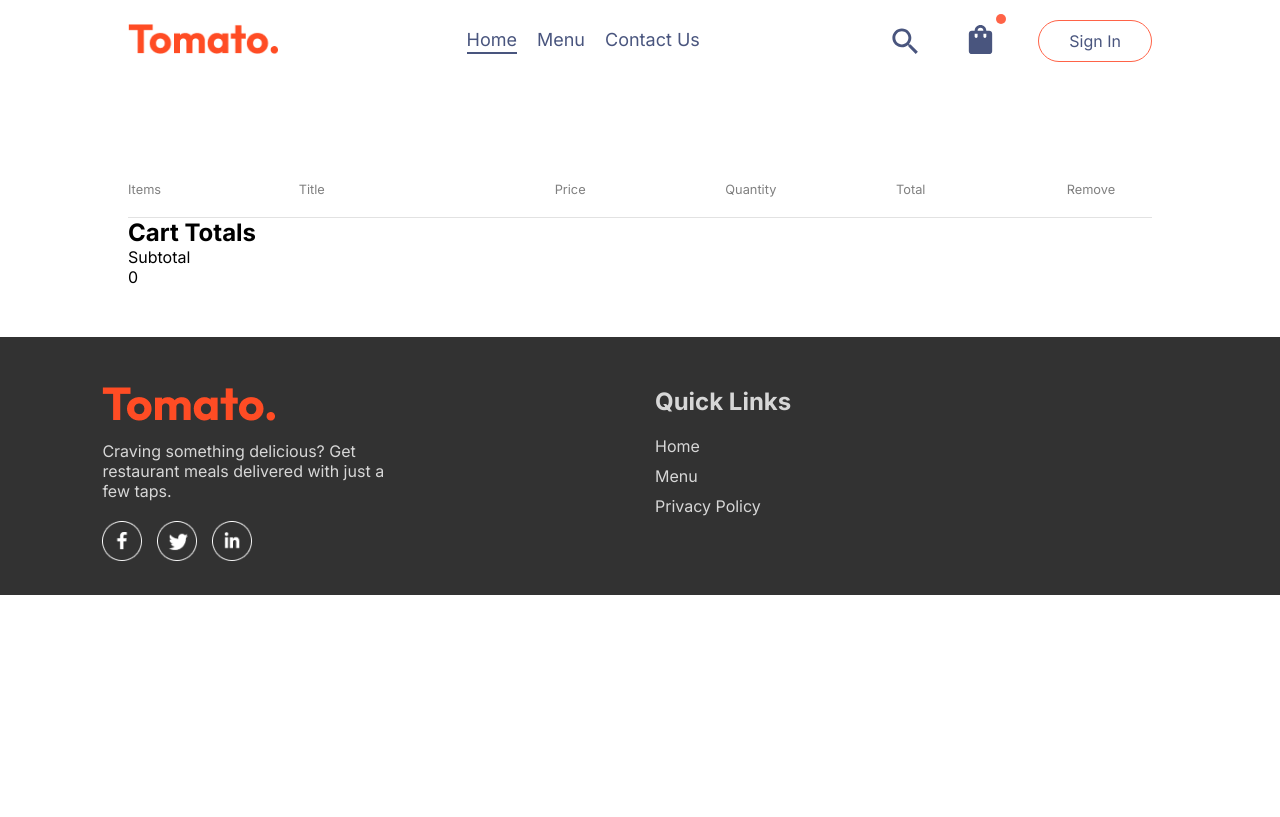
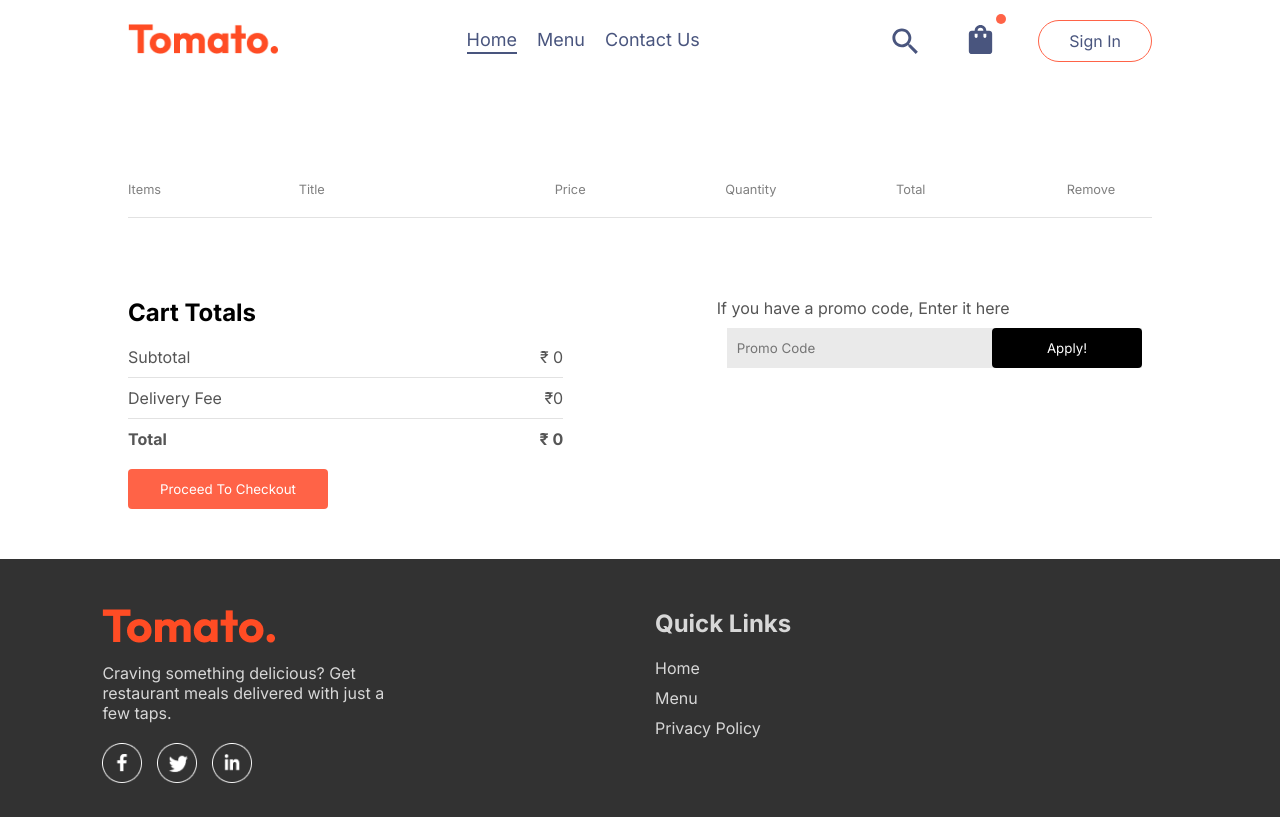
Before and after one commit to kavyeshvohra/foodie, a Next.js app: page /cart in a window 1280 px wide. Built offline with nearby package versions, Linux system fonts and the light colour scheme.

Commit message:
Push To Git

```diff
--- a/src/components/Cart/Cart.css
+++ b/src/components/Cart/Cart.css
@@ -24,3 +24,70 @@
 .cart-items-item .cross{
     cursor: pointer;
 }
+.cart-bottom{
+    margin-top: 80px;
+    display: flex;
+    justify-content: space-between;
+    gap: max(12vw, 20px);
+}
+.cart-total{
+    flex: 1;
+    display: flex;
+    flex-direction: column;
+    gap: 20px;
+}
+.cart-total-details{
+    display: flex;
+    justify-content: space-between;
+    color: #555;
+}
+.cart-total hr{
+    margin: 10px 0px;
+}
+.cart-total button{
+    border: none;
+    color: #fff;
+    background-color: tomato;
+    width: max(15vw, 200px);
+    padding: 12px 0px;
+    border-radius: 4px;
+    cursor: pointer;
+}
+.cart-promo-code
+{
+    flex: 1;
+
+}
+.cart-promo-code p{
+    color: #555;
+}
+.cart-promo-code-input{
+    margin: 10px;
+    display: flex;
+    justify-content: space-between;
+    align-items: center;
+    background-color: #eaeaea;
+    border: 4px;
+}
+.cart-promo-code-input input{
+    background: transparent;
+    border: none;
+    outline: none;
+    padding-left: 10px;
+}
+.cart-promo-code-input button{
+    width: max(10vw, 150px);
+    padding: 12px 5px;
+    background-color: #000;
+    border: none;
+    color: #fff;
+    border-radius: 4px;
+}
+@media (max-width:750px) {
+    .cart-bottom{
+        flex-direction: column-reverse;
+    }
+    .cart-promo-code{
+        justify-content: start;
+    }
+}
--- a/src/components/Cart/UserCart.tsx
+++ b/src/components/Cart/UserCart.tsx
@@ -1,11 +1,16 @@
 import { StoreContext } from "@/context/StoreContext";
 import Image from "next/image";
-import { useContext } from "react";
-import './cart.css'
+import { useContext, useEffect, useState } from "react";
+import './Cart.css'
 const Cart = () =>{
 
-    const {cartItems, food_list, removeFromCart} = useContext(StoreContext);
+    const {cartItems, food_list, removeFromCart, returnTotalAmount} = useContext(StoreContext);
+    const [deliveryCharge, setDeliveryCharge] = useState(0);
 
+    useEffect(()=>{
+        setDeliveryCharge(Object.keys(cartItems).length > 0 ? 200: 0);
+        console.log(cartItems);
+    },[cartItems])
     return(
         <>
             <div className="cart">
@@ -26,9 +31,9 @@ const Cart = () =>{
                                 <div key={item._id} className="cart-items-title cart-items-item">
                                     <Image src={item.image} alt="" />
                                     <p>{item.name}</p>
-                                    <p>₹{item.price}</p>
+                                    <p>₹ {item.price}</p>
                                     <p>{cartItems[item._id]}</p>
-                                    <p>{item.price*cartItems[item._id]}</p>
+                                    <p>₹ {item.price*cartItems[item._id]}</p>
                                     <p onClick={()=>removeFromCart(item._id)} className="cross">x</p>
                                 </div>
                                 <hr/>
@@ -42,7 +47,31 @@ const Cart = () =>{
                         <div>
                             <div className="cart-total-details">
                                 <p>Subtotal</p>
-                                <p>{0}</p>
+                                <p>₹ {returnTotalAmount()}</p>
+                            </div>
+                            <hr />
+                            <div className="cart-total-details">
+                                <p>Delivery Fee</p>
+                                <p>
+                                    {
+                                    deliveryCharge > 0 && cartItems > 0 ? <>₹{deliveryCharge}</>: <>₹0</>
+                                    }
+                                </p>
+                            </div>
+                            <hr />
+                            <div className="cart-total-details">
+                                <b>Total</b>
+                                <b>₹ {returnTotalAmount()+deliveryCharge}</b>
+                            </div>
+                        </div>
+                            <button>Proceed To Checkout</button>
+                    </div>
+                    <div className="cart-promo-code">
+                        <div>
+                            <p>If you have a promo code, Enter it here</p>
+                            <div className="cart-promo-code-input">
+                                <input type="text" placeholder="Promo Code"/>
+                            <button>Apply!</button>
                             </div>
                         </div>
                     </div>
--- a/src/context/StoreContext.jsx
+++ b/src/context/StoreContext.jsx
@@ -16,15 +16,30 @@ const StoreContextProvider = (props) =>{
     const removeFromCart = (itemId) => {
         setCartItems((prev)=>({...prev,[itemId]:prev[itemId]-1}))
     }
-    useEffect(()=>{
-        console.log(cartItems)
-    },[cartItems])
+
+    const returnTotalAmount = () =>{
+        let totalAmt = 0;
+        for(const item in cartItems)
+        {
+            if(cartItems[item] > 0){
+                let itemInfo = food_list.find((product)=>product._id === item)
+                totalAmt += itemInfo.price * cartItems[item];
+            }
+        }
+        return totalAmt;
+    }
+
+    const returnDeliveryAmt = () =>{
+        let deliveryRate = 15;
+    }
+
     const contextValue={
         food_list,
         cartItems,
         setCartItems,
         addToCart,
-        removeFromCart
+        removeFromCart,
+        returnTotalAmount
     }
     return(
         <StoreContext.Provider value={contextValue}>
```
Also changed, not shown: src/api/_Firebase/config.js (renamed from src/api/config.js), src/api/_Firebase/login.jsx (renamed from src/api/login.jsx).
